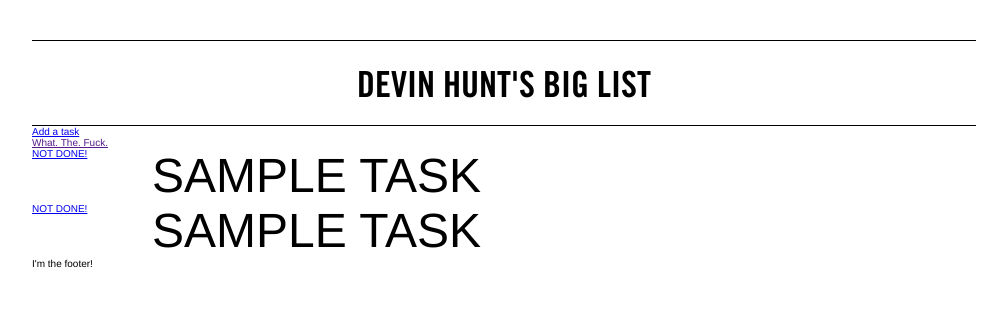
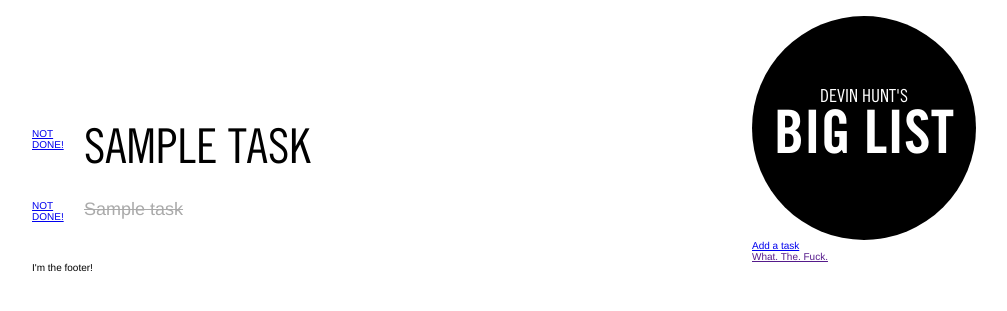
Before and after one commit to devinhunt/Biglist, a Python web app: template src/hailpixel/biglist/templates/index.html in a window 1280 px wide. Shown: the top 311 px of the page, without its empty margins (136-1143 px from the left). Run offline with Jinja, Linux system fonts and the light colour scheme; the template is opened without the code that fills it: most values are stand-ins (such as "Sample title", 1, 10 or a date in 2020).

Commit message:
It looks quit nice now. Adding in the images

```diff
--- a/media/css/screen.css
+++ b/media/css/screen.css
@@ -60,13 +60,27 @@
 .boxgrid .first { margin-left: 0; }
 .boxgrid .last { margin-right: 0; }
 
+.reverse { float: right; }
+
 /*_________________________________________________________ Structure - Mixins */
 
+
 /*_________________________________________________________ Typography - Header */
-header { margin-top: 40px; }
-header h1 { font-family: 'TradeGothic18', Helvetica, Arial; font-size: 3.6em; text-transform: uppercase; font-weight: bold; text-align: center;
-            border-top: 1px solid black; border-bottom: 1px solid black; line-height: 72px; padding-top: 12px; }
+header { margin-top: 16px; }
+header h1 { font-family: 'TradeGothic18', Helvetica, Arial; font-size: 60px;
+            text-transform: uppercase; font-weight: bold; text-align: center;
+            background: black; color: white; line-height: 42px;
+            height: 172px; padding-top: 52px;
+            -moz-border-radius: 112px; -webkit-border-radius: 112px; border-radius: 112px; }
+header h1 span { font-size: 18px; font-weight: normal; }
 
 /*_________________________________________________________ Typography - Todo List */
-.check { }
-.task { font-size: 4.8em; text-transform: uppercase; }
+#todoList { padding-top: 112px;}
+.todo { padding: 16px 0;
+        position: relative;}
+.check { position: absolute; width: 52px; height: 52px; top: 16px; left: 0; }
+.task { padding-left: 52px; font-family: 'TradeGothic18', Helvetica, Arial; font-size: 4.8em; text-transform: uppercase; line-height: 48px; }
+
+#doneList .todo { padding: 8px 0;}
+#doneList .check { position: absolute; width: 18px; height: 18px; top: 8px; left: 0; }
+#doneList .task { font-family: Helvetica, Arial; font-size: 1.8em; text-transform: none; line-height: 18px; color: #aaa; text-decoration: line-through;}
--- a/src/hailpixel/biglist/templates/base.html
+++ b/src/hailpixel/biglist/templates/base.html
@@ -26,13 +26,29 @@
                 return false;
             }
 
-            function markDone(taskId) {
+            function markComplete(taskId) {
                 $.post('/complete/', {todo_pk : taskId}, function(data) {
                     data = JSON.parse(data);
 
                     if(data.success) {
+                        $('#todoList #todo' + taskId).slideUp('normal', function() {
+                            $('#todoList #todo' + taskId).remove();
+                        });
+
+                        $('#doneList').prepend(data.html);
+                        $('#doneList #todo' + taskId).hide().slideDown('normal');
+                    }
+                });
+                return false;
+            }
+
+            function markIncomplete(taskId) {
+                $.post('/incomplete/', {todo_pk : taskId}, function(data) {
+                    data = JSON.parse(data);
+
+                    if(data.success) {
                         $('#todo' + taskId).remove();
-                        $('#doneList').prepend(data.html);
+                        $('#todoList').prepend(data.html);
                     }
                 });
                 return false;
@@ -43,8 +59,8 @@
     <body>
         <div class="boxgrid" role="main">
 
-            <header class="box8">
-                <h1>Devin Hunt's Big List</h1>
+            <header class="box2 reverse">
+                <h1><span>Devin Hunt's</span> <br/> Big List</h1>
 
                 <ul class="navigation">
                     <li>
@@ -56,8 +72,10 @@
                 </ul>
             </header>
 
+            <section id="content" class="box6">
             {% block content %}
             {% endblock %}
+            </section>
 
             <footer class="box8">
                 I'm the footer!
--- a/src/hailpixel/biglist/templates/index.html
+++ b/src/hailpixel/biglist/templates/index.html
@@ -3,7 +3,7 @@
 {% block content %}
 
 
-    <div id="addTask" class="box8">
+    <div id="addTask" >
 
     </div>
 
--- a/src/hailpixel/biglist/templates/task.html
+++ b/src/hailpixel/biglist/templates/task.html
@@ -1,16 +1,16 @@
-<li id="todo{{ todo.pk }}" class="todo box8">
-    <div class="check box1 first">
+<li id="todo{{ todo.pk }}" class="todo">
+    <div class="check">
         {% if todo.done %}
-        <a href="#" >
+        <a href="#" onclick="return markIncomplete({{ todo.pk }})">
             DONE!
         </a>
         {% else %}
-        <a href="#" onclick="return markDone({{ todo.pk }})">
+        <a href="#" onclick="return markComplete({{ todo.pk }})">
             NOT DONE!
         </a>
         {% endif %}
     </div>
-    <div class="task box7 last">
+    <div class="task">
         {{ todo.task }}
     </div>
 </li>
--- a/src/hailpixel/biglist/urls.py
+++ b/src/hailpixel/biglist/urls.py
@@ -6,7 +6,8 @@
 urlpatterns = patterns('',
     (r'^$', 'hailpixel.biglist.views.index'),
     (r'^add/$', 'hailpixel.biglist.views.add_task'),
-    (r'^complete/$', 'hailpixel.biglist.views.mark_task_complete'),
+    (r'^complete/$', 'hailpixel.biglist.views.mark_todo_complete'),
+    (r'^incomplete/$', 'hailpixel.biglist.views.mark_todo_incomplete'),
 
     #static media
     (r'^static/(?P<path>.*)$', 'django.views.static.serve', {'document_root': '/www/hailpixel/hailpixel-web/biglist/media/'}),
```
Also changed, not shown: src/hailpixel/biglist/views.py (+16 -1 lines).
